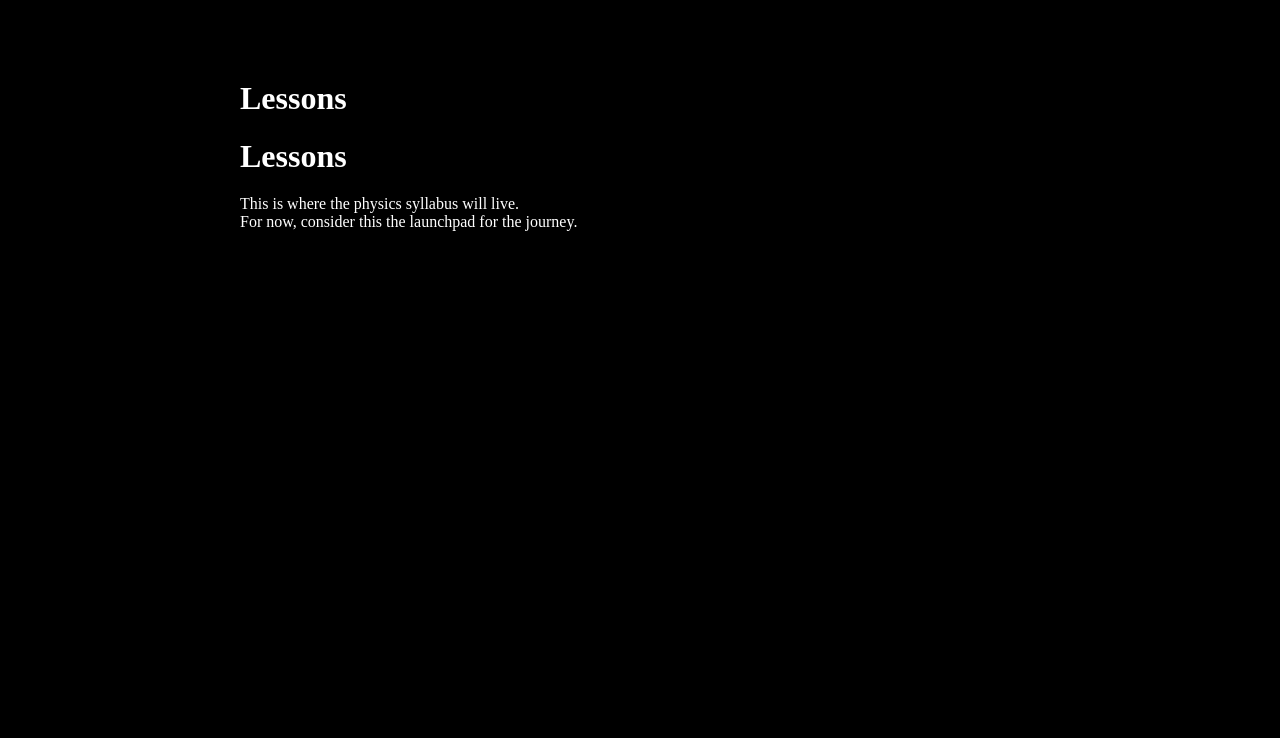
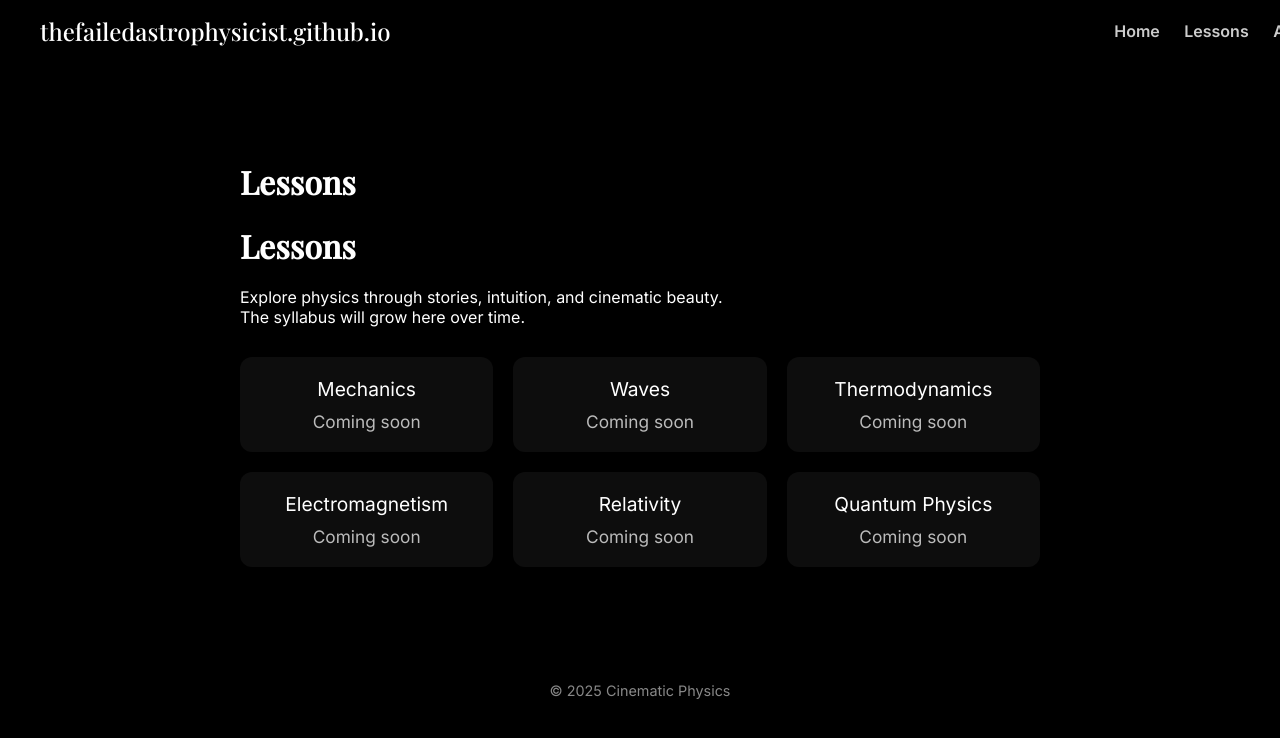
Before and after one commit to thefailedastrophysicist/thefailedastrophysicist.github.io, a Jekyll site: the page built from lessons.md, in a window 1280 px wide. Shown: the top 738 px of the page. Built offline with Jekyll 4.4.1, drawn with Linux system fonts in a browser that asks for light colours.

Commit message:
Added features

```diff
--- /dev/null
+++ b/_includes/footer.html
@@ -0,0 +1,3 @@
+<footer class="footer">
+  <p>© {{ site.time | date: "%Y" }} Cinematic Physics</p>
+</footer>
--- a/_includes/head.html
+++ b/_includes/head.html
@@ -2,3 +2,4 @@
 <meta name="viewport" content="width=device-width, initial-scale=1.0">
 <title>{{ page.title }} | {{ site.title }}</title>
 <link rel="stylesheet" href="/assets/css/style.css">
+<link href="https://fonts.googleapis.com/css2?family=Playfair+Display:wght@500&family=Inter:wght@400;600&display=swap" rel="stylesheet">
--- /dev/null
+++ b/_includes/nav.html
@@ -0,0 +1,10 @@
+<nav class="navbar">
+  <div class="nav-left">
+    <a href="/" class="nav-title">{{ site.title }}</a>
+  </div>
+  <div class="nav-right">
+    <a href="/">Home</a>
+    <a href="/lessons">Lessons</a>
+    <a href="/about">About</a>
+  </div>
+</nav>
--- a/_layouts/default.html
+++ b/_layouts/default.html
@@ -4,6 +4,10 @@
   {% include head.html %}
 </head>
 <body>
-  {{ content }}
+  {% include nav.html %}
+  <main>
+    {{ content }}
+  </main>
+  {% include footer.html %}
 </body>
 </html>
--- a/assets/css/style.css
+++ b/assets/css/style.css
@@ -1,34 +1,65 @@
-/* General Reset */
+/* Fonts & Reset */
 body, html {
   margin: 0;
   padding: 0;
-  font-family: 'Lora', serif;
+  font-family: 'Inter', sans-serif;
   color: white;
   background: black;
+}
+
+/* Navbar */
+.navbar {
+  display: flex;
+  justify-content: space-between;
+  align-items: center;
+  padding: 15px 40px;
+  background: rgba(0,0,0,0.7);
+  position: fixed;
+  width: 100%;
+  top: 0;
+  z-index: 10;
+}
+
+.nav-title {
+  font-family: 'Playfair Display', serif;
+  font-size: 1.5em;
+  color: white;
+  text-decoration: none;
+}
+
+.nav-right a {
+  margin-left: 20px;
+  color: #ccc;
+  text-decoration: none;
+  font-weight: 600;
+}
+
+.nav-right a:hover {
+  color: white;
 }
 
 /* Hero Section */
 .hero {
   position: relative;
   height: 100vh;
-  overflow: hidden;
   display: flex;
   align-items: center;
   justify-content: center;
   text-align: center;
+  overflow: hidden;
 }
 
 .ripples {
   position: absolute;
   width: 200%;
   height: 200%;
-  background: radial-gradient(circle, rgba(255,255,255,0.1) 0%, transparent 60%);
+  background: radial-gradient(circle, rgba(0,150,255,0.2) 0%, transparent 70%);
   border-radius: 50%;
   animation: ripple 6s infinite linear;
 }
 
 @keyframes ripple {
-  0% { transform: scale(0.5); opacity: 0.7; }
+  0% { transform: scale(0.5); opacity: 0.8; }
   70% { transform: scale(1.5); opacity: 0.2; }
   100% { transform: scale(2.5); opacity: 0; }
 }
@@ -39,7 +70,8 @@ body, html {
 }
 
 .overlay h1 {
-  font-size: 2.5em;
+  font-family: 'Playfair Display', serif;
+  font-size: 3em;
   margin-bottom: 0.3em;
 }
 
@@ -52,13 +84,13 @@ body, html {
 
 .cta-button {
   display: inline-block;
-  padding: 12px 24px;
+  padding: 12px 30px;
   font-size: 1.2em;
   color: black;
   background: white;
   border-radius: 30px;
   text-decoration: none;
-  transition: transform 0.2s ease;
+  transition: transform 0.2s ease, background 0.3s ease;
 }
 
 .cta-button:hover {
@@ -67,6 +99,10 @@ body, html {
 }
 
 /* Page Layout */
+main {
+  padding-top: 80px; /* offset for fixed navbar */
+}
+
 .page {
   max-width: 800px;
   margin: 80px auto;
@@ -74,6 +110,46 @@ body, html {
 }
 
 .page h1 {
+  font-family: 'Playfair Display', serif;
   font-size: 2em;
   margin-bottom: 20px;
 }
+
+/* Lessons Grid */
+.lesson-grid {
+  display: grid;
+  grid-template-columns: repeat(auto-fill, minmax(220px, 1fr));
+  gap: 20px;
+  margin-top: 30px;
+}
+
+.lesson-card {
+  padding: 20px;
+  background: rgba(255,255,255,0.05);
+  border-radius: 12px;
+  text-align: center;
+  font-size: 1.2em;
+  transition: transform 0.2s ease, background 0.3s ease;
+}
+
+.lesson-card span {
+  display: block;
+  margin-top: 10px;
+  font-size: 0.9em;
+  color: #bbb;
+}
+
+.lesson-card:hover {
+  transform: translateY(-5px);
+  background: rgba(0,150,255,0.1);
+}
+
+/* Footer */
+.footer {
+  text-align: center;
+  padding: 20px;
+  background: rgba(0,0,0,0.8);
+  margin-top: 60px;
+  font-size: 0.9em;
+  color: #888;
+}
--- a/lessons.md
+++ b/lessons.md
@@ -6,5 +6,14 @@ permalink: /lessons/
 
 # Lessons
 
-This is where the physics syllabus will live.
-For now, consider this the launchpad for the journey.
+Explore physics through stories, intuition, and cinematic beauty.
+The syllabus will grow here over time.
+
+<div class="lesson-grid">
+  <div class="lesson-card">Mechanics<br><span>Coming soon</span></div>
+  <div class="lesson-card">Waves<br><span>Coming soon</span></div>
+  <div class="lesson-card">Thermodynamics<br><span>Coming soon</span></div>
+  <div class="lesson-card">Electromagnetism<br><span>Coming soon</span></div>
+  <div class="lesson-card">Relativity<br><span>Coming soon</span></div>
+  <div class="lesson-card">Quantum Physics<br><span>Coming soon</span></div>
+</div>
```
Also changed, not shown: _layouts/home.html (added, +12 -0 lines), index.md (+1 -10 lines).
